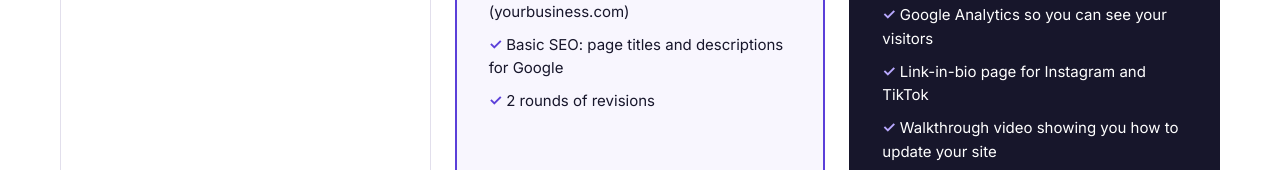
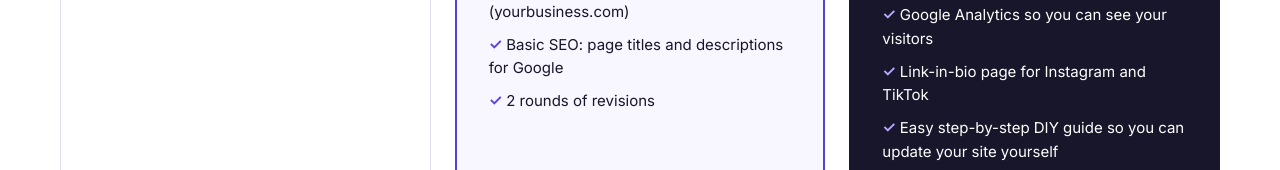
Before and after one commit to sheenika1/sitesbynik, a plain HTML site: page index.html in a window 1280 px wide. Shown: the part 2264-2434 px from the top of the page. Drawn offline with nearby package versions, Linux system fonts and the light colour scheme.

Commit message:
Add files via upload

```diff
--- a/index.html
+++ b/index.html
@@ -246,7 +246,7 @@ a{color:#4B32C3}a:hover{color:#2E1E86}
 <p style="margin: 0"><span style="color: #B9A9FF; font-weight: 700">✓</span>  Policy pages: privacy, refund and terms (templates)</p>
 <p style="margin: 0"><span style="color: #B9A9FF; font-weight: 700">✓</span>  Google Analytics so you can see your visitors</p>
 <p style="margin: 0"><span style="color: #B9A9FF; font-weight: 700">✓</span>  Link-in-bio page for Instagram and TikTok</p>
-<p style="margin: 0"><span style="color: #B9A9FF; font-weight: 700">✓</span>  Walkthrough video showing you how to update your site</p>
+<p style="margin: 0"><span style="color: #B9A9FF; font-weight: 700">✓</span>  Easy step-by-step DIY guide so you can update your site yourself</p>
 <p style="margin: 0"><span style="color: #B9A9FF; font-weight: 700">✓</span>  2 rounds of revisions + 14 days of post-launch fixes</p>
 </div>
 <div style="margin-top: auto; padding-top: 16px; border-top: 1px solid #3A3854; font-size: 14px; color: #C9C6DD">
```
